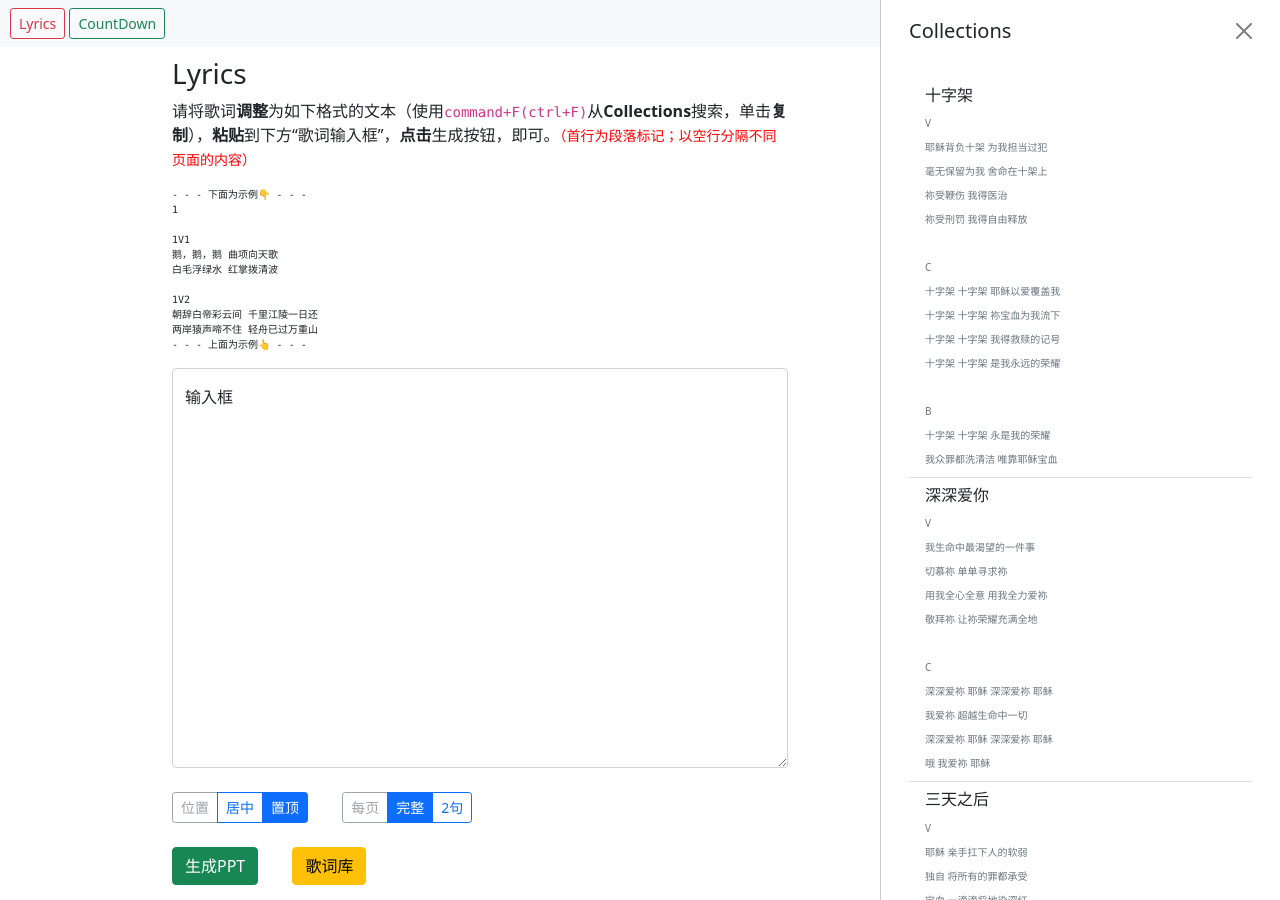
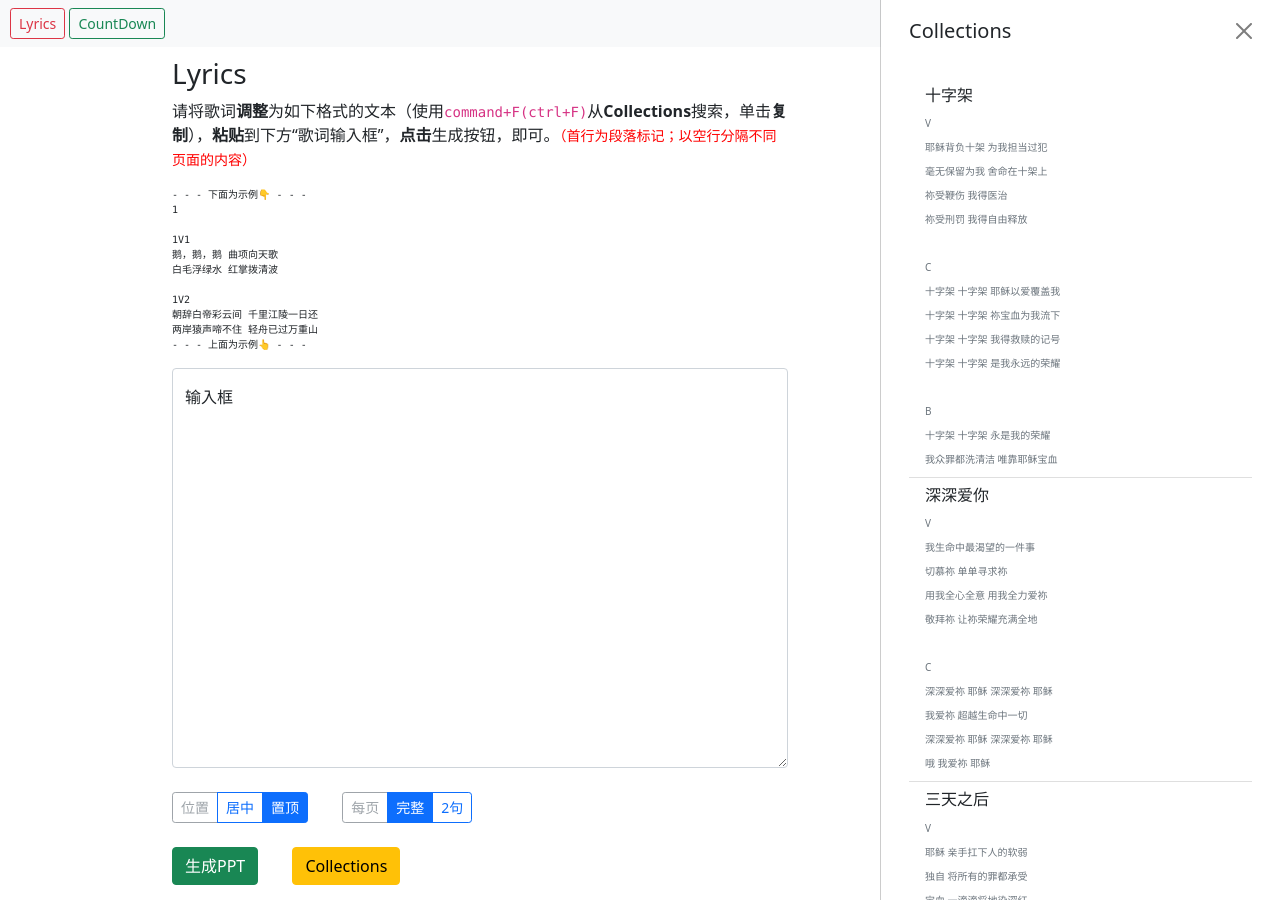
Before and after one commit to iamlockelightning/iamlockelightning.github.io, a Jekyll site: the page toy.html, which Jekyll copies as it is, in a window 1280 px wide. Built offline with Jekyll 4.4.1, drawn with Linux system fonts in a browser that asks for light colours; nearby versions of some CDN libraries.

Commit message:
Update toy.html

```diff
--- a/toy.html
+++ b/toy.html
@@ -73,7 +73,7 @@
 
           <button type="button" class="btn btn-success" id="generate" onclick="generate_ppt(document.getElementById('lyrics').value);">生成PPT</button>
 
-          <button type="button" class="btn btn-warning" style="margin-left: 30px;" data-bs-toggle="offcanvas" data-bs-target="#offcanvasScrolling" aria-controls="offcanvasScrolling">歌词库</button>
+          <button type="button" class="btn btn-warning" style="margin-left: 30px;" data-bs-toggle="offcanvas" data-bs-target="#offcanvasScrolling" aria-controls="offcanvasScrolling">Collections</button>
 
         </div>
 
```
